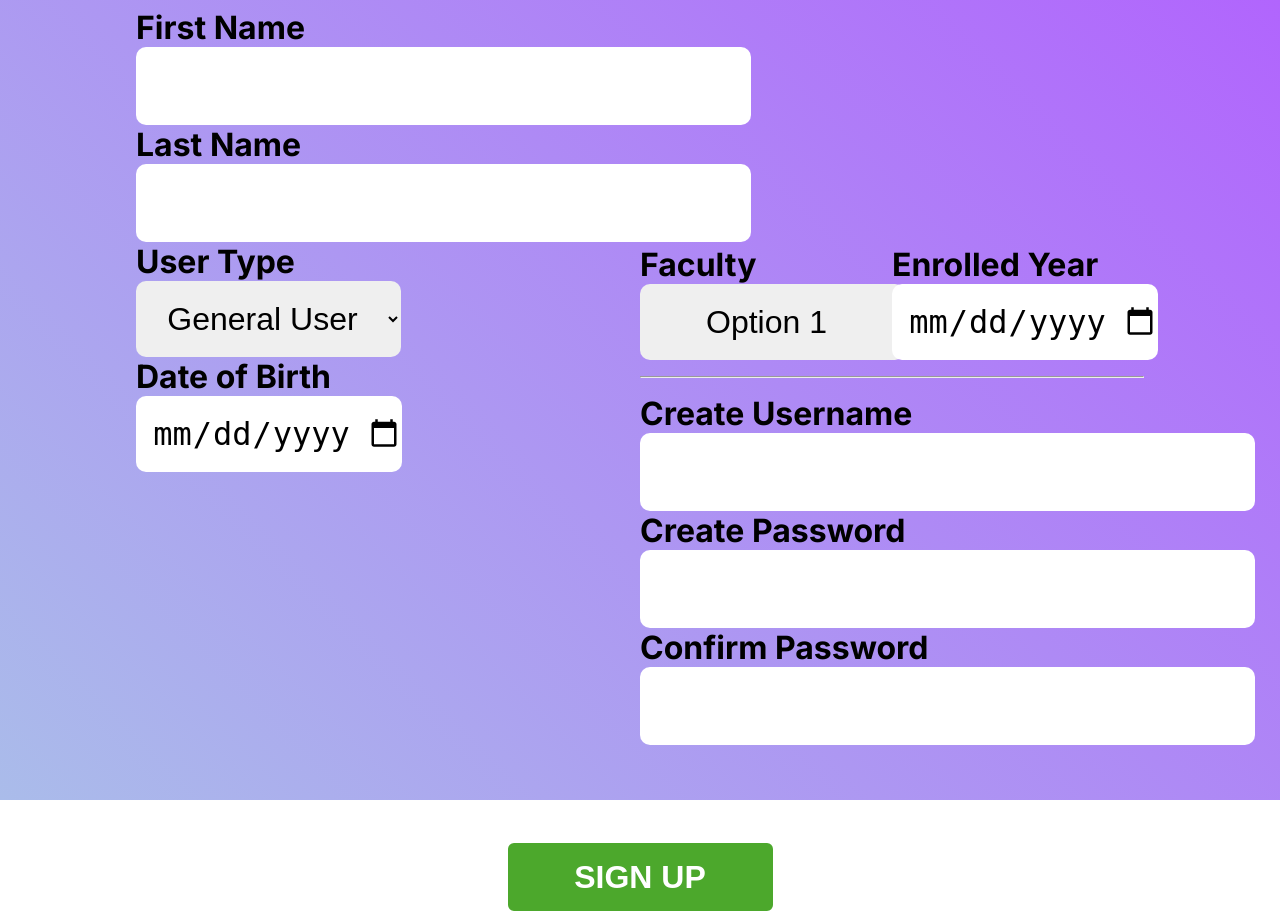
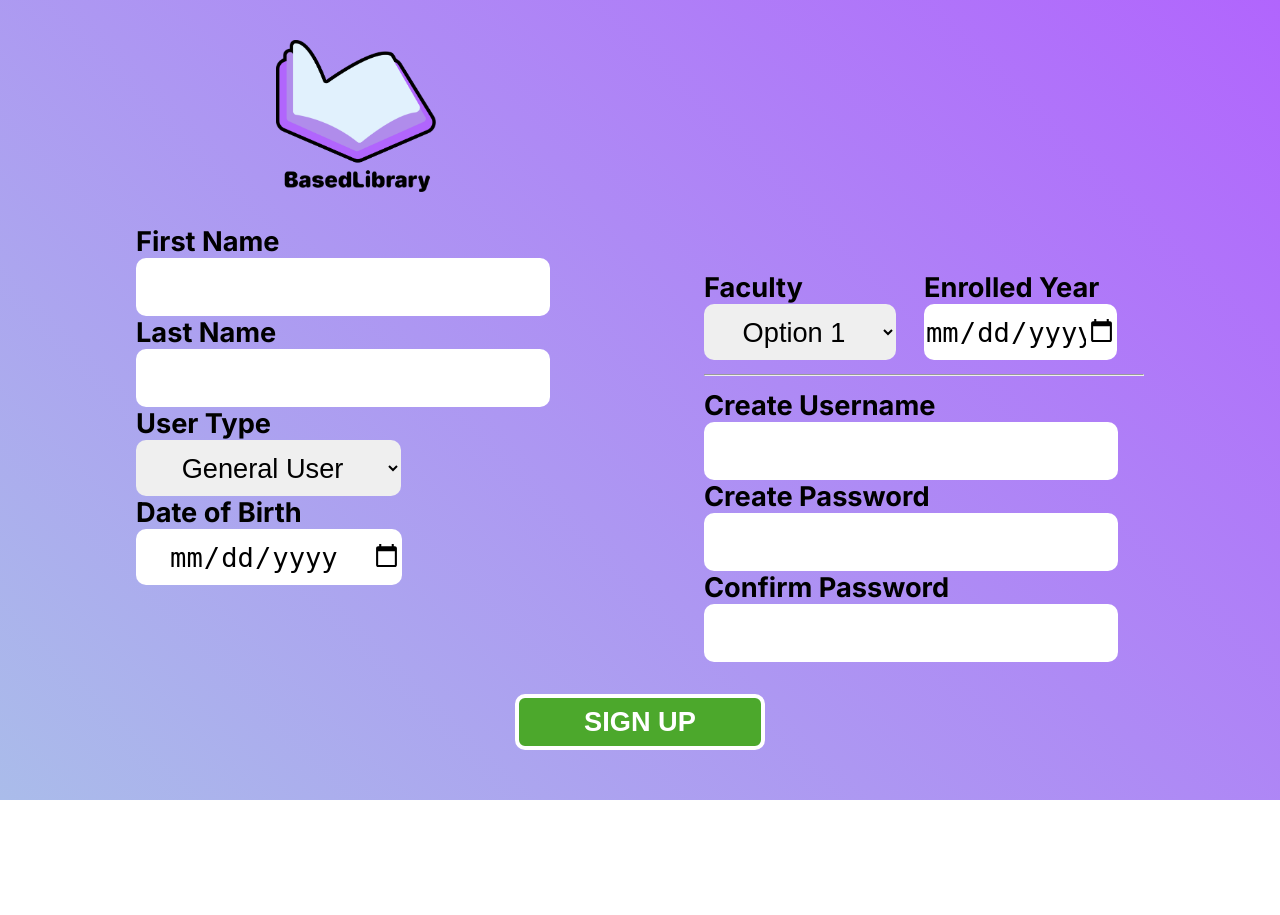
Before and after one commit to Punnychai/CSS326-Project, a PHP site: page /SignUp.php in a window 1280 px wide. After the commit the page ends 800 px from the top, so only its background shows below. Run offline with PHP 8.4, Linux system fonts and the light colour scheme.

Commit message:
Finished to overall layout and tinkering with the resposive design

```diff
--- a/SignUp.php
+++ b/SignUp.php
@@ -64,10 +64,11 @@
     </head>
 
     <body>
-        <div class="row">
-            <form action="" method="post">
+
+        <form action="" method="post">
+            <div class="row">
                 <div class="column">
-
+                    <img src="pictures\CSS326BasedLib.png" alt="" style="height: 19vh; display: block; margin-left: auto; margin-right: auto;"><br>
                     <label for="fname">First Name</label><br />
                     <input type="text" name="fname" id="fname" class="text-field" required /><br />
                     <label for="lname">Last Name</label><br />
@@ -101,7 +102,7 @@
                     });
                 </script>
 
-                <div class="column">
+                <div class="column" style="margin-left: 10vw;">
                     <div class="columnn membershipInfo">
                         <label>MEMBERSHIP INFORMATION</label><br />
                         <input type="radio" name="memberType" id="student" class="radio-btn" value="Student"/>
@@ -111,15 +112,15 @@
                         <input type="radio" name="memberType" id="faculty_member" class="radio-btn" value="Faculty"/>
                         <label for="faculty_member" class="member-type-label">Faculty Member</label><br />
                     </div>
-                    <div class="row">
-                        <div class="column">
+                    <div class="row selection-bar">
+                        <div class="column selection-col">
                             <label for="faculty">Faculty</label><br />
                             <select name="faculty" id="faculty">
                                 <option value="Option 1">Option 1</option>
                                 <option value="Option 2">Option 2</option>
                             </select>
                         </div>
-                        <div class="column">
+                        <div class="column selection-col">
                             <label for="doe">Enrolled Year</label><br />
                             <input type="date" name="doe" id="doe" required />
                         </div>
@@ -132,12 +133,10 @@
                     <label for="cfmpasswd">Confirm Password</label><br />
                     <input type="password" name="cfmpasswd" id="cfmpasswd" class="text-field" required /><br />
                 </div>
-                <div style="text-align: center">
-                    <input type="submit" class="btn-signup" name="SignUp" value="SIGN UP">
+            </div>
+            <div class="row">
+                    <input type="submit" class="btn-signup" name="SignUp" value="SIGN UP" style="text-align: center">
                 </div>
-            </form>
-        </div>
-
-
+        </form>
     </body>
 </html>
--- a/style.css
+++ b/style.css
@@ -4,19 +4,25 @@ html{
   margin: 0;
   background-image: linear-gradient(225deg, #B165FD, #AABCEA);
   background-repeat: no-repeat;
-  min-height: 100%;
-  max-height: 100vh;
+  min-height: 100vh;
 }
 body{
-    padding: 0 10vw 0 10vw;
+    padding: 4vh 10vw 4vh 10vw;
 }
 
 .row {
-    font-size: 32px;
+    font-size: 3.4vh;
     font-weight: bold;
   /* border: 3px solid blue; */
   display: flex;
 }
+
+.column.selection-col input, .column.selection-col select{
+  width: 15vw;
+  min-width: 125px;
+}
+
+
 
 .column {
   /* border: 3px solid red; */
@@ -25,51 +31,52 @@ body{
 }
 
 .btn-signup{
-    width: 273px;
-    height: 76px;
+    width: 14vw;
+    height: 7vh;
     border: 4px solid #FFFFFF;
     border-radius: 10px;
     background-color: #4ca82c;
-    margin-top: 94px;
+    margin-top: 4vh;
     margin-left: auto;
     margin-right: auto;
-    font-size: 32px;
+    font-size: 3.4vh;
     font-weight: bold;
     color: #FFFFFF;
 }
 
 .member-type-label{
-    font-size: 32px;
+    font-size: 3.4vh;
     font-weight: 500;
 
 }
 
 input, select{
-    height: 76px;
+    height: 7vh;
     border: 0px;
     border-radius: 10px;
-    font-size: 32px;
+    font-size: 3.4vh;
     text-align: center;
     width: 20.7vw;
+    min-width: 250px;
 }
 
 input.radio-btn{
-    width: 55px;
-    height: 55px;
+    width: 3vw;
+    min-width: 20px;
+    min-height: 20px;
     border: 0px;
-    display: inline;
 }
 
 input.text-field{
-    width: 611px;
+    width: 32vw;
 }
 
 
-/* @media screen and (max-width: 600px) {
-    .column {
-      width: 100%;
-    }
-    .row{
-        display: grid;
-    }
-  } */
+  @media (max-width: 600px) {
+      .column {
+        width: 100%;
+      }
+      .row{
+        display: block;
+      }
+  }
```
Also changed, not shown: pictures/CSS326BasedLib.png (added).
